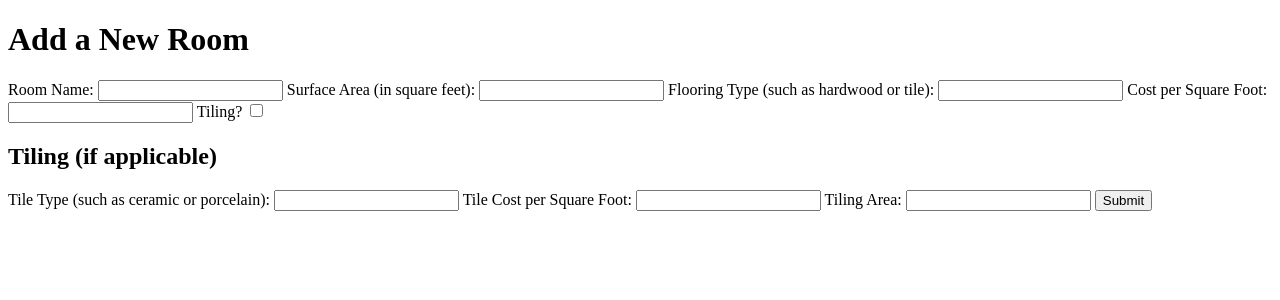
After one commit to Swinglex/pythonFinalProoject, a Flask app: template templates/AddRoom.html in a window 1280 px wide. The commit adds this page. Shown: the top 300 px of the page. Run offline with Flask 3, Linux system fonts and the light colour scheme; the template is opened without the code that fills it, so the values that code supplies are empty; parts of the project's set-up code (start-up, migrations or seed data) failed here and were passed over.

Commit message:
Added html files and created forms in AddRoom and AddSupply

```diff
--- /dev/null
+++ b/templates/AddRoom.html
@@ -0,0 +1,36 @@
+<!DOCTYPE html>
+<html lang="en">
+<head>
+    <meta charset="UTF-8">
+    <title>AddRoom</title>
+</head>
+<body>
+    <h1>Add a New Room</h1>
+    <form method="POST">
+        <label for="room_name">Room Name: </label>
+        <input type="text" id="room_name" name="room_name" required>
+
+        <label for="surface_area">Surface Area (in square feet): </label>
+        <input type="number" id="surface_area" name="surface_area" required>
+
+        <label for="flooring_type">Flooring Type (such as hardwood or tile): </label>
+        <input type="text" id="flooring_type" name="flooring_type" required>
+        <label for="cost_per_foot">Cost per Square Foot: </label>
+        <input type="number" id="cost_per_foot" name="cost_per_foot" required>
+
+        <label for="tiling">Tiling? </label>
+        <input type="checkbox" id="tiling" name="tiling">
+
+        <h2>Tiling (if applicable)</h2>
+        <label for="tile_type">Tile Type (such as ceramic or porcelain): </label>
+        <input type="text" id="tile_type" name="tile_type">
+        <label for="tile_per_foot">Tile Cost per Square Foot: </label>
+        <input type="number" id="tile_per_foot" name="tile_per_foot">
+        <label for="tile_area">Tiling Area: </label>
+        <input type="number" id="tile_area" name="tile_area">
+
+        <button type="submit">Submit</button>
+    </form>
+
+</body>
+</html>
--- a/templates/templates.html
+++ b/templates/HomePage.html
@@ -2,7 +2,7 @@
 <html lang="en">
 <head>
     <meta charset="UTF-8">
-    <title>Title</title>
+    <title>Index</title>
 </head>
 <body>
 
```
Also changed, not shown: templates/AddSupply.html (added, +22 -0 lines), templates/EditRoom.html (added, +10 -0 lines), templates/RoomDetails.html (added, +10 -0 lines), templates/SupplyDetails.html (added, +10 -0 lines).
